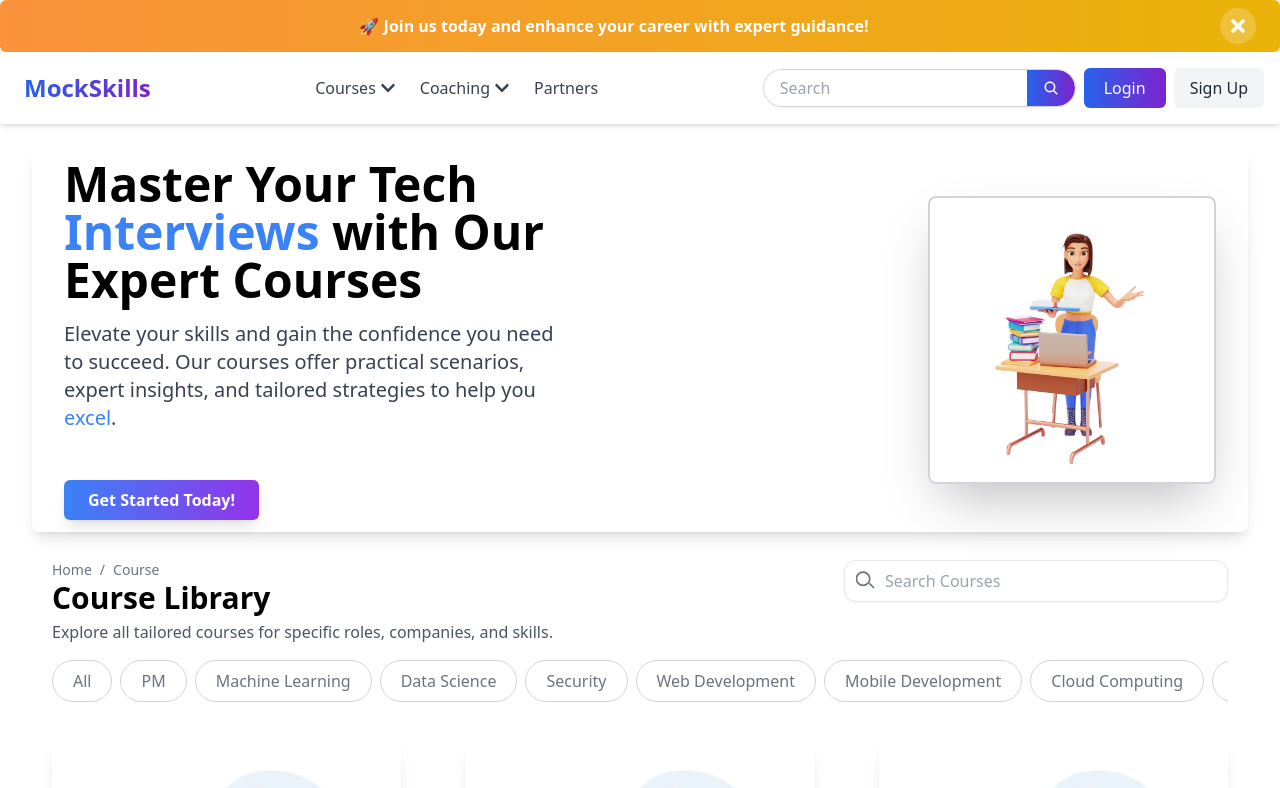
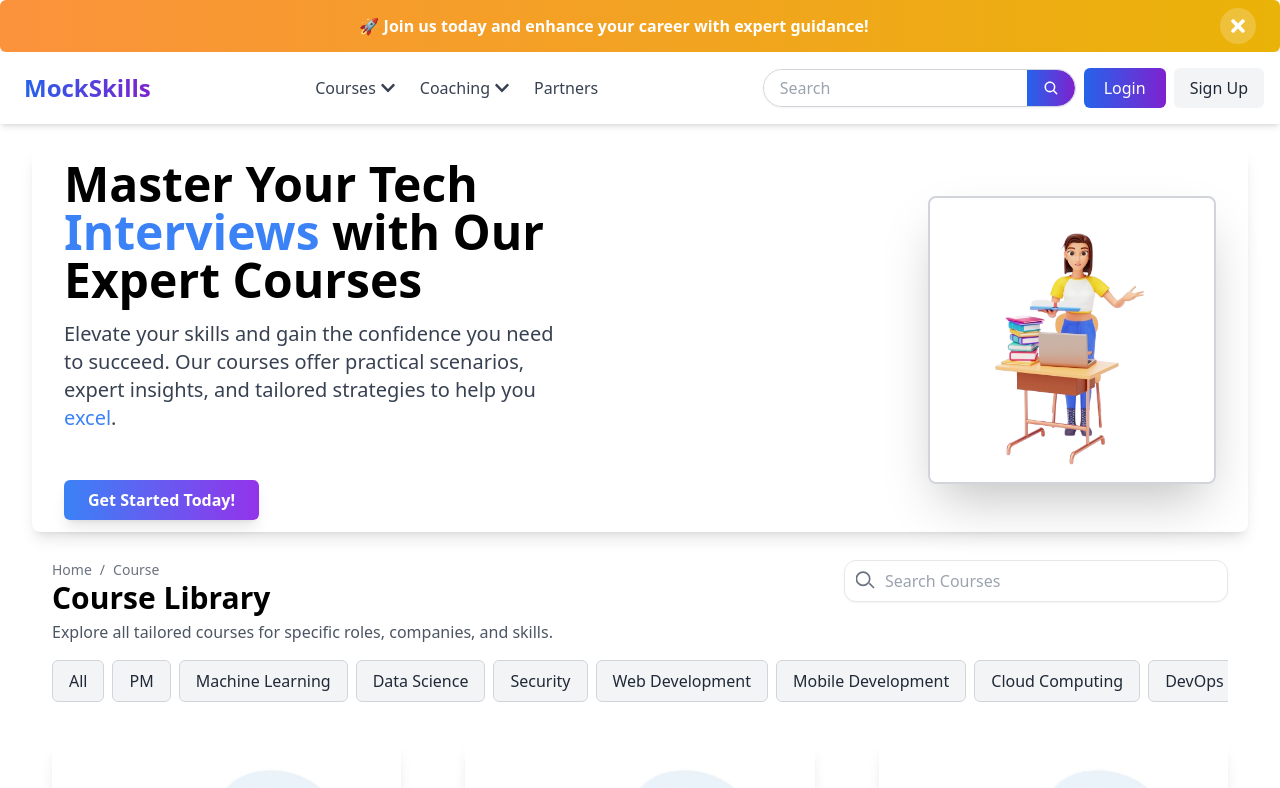
Before and after one commit to MockSkills-Tech/mockskills, a React (Vite) app: page /courses in a window 1280 px wide. Shown: the top 788 px of the page. Built offline with nearby package versions, Linux system fonts and the light colour scheme.

Commit message:
Improve button style in FilterTags component

```diff
--- a/src/Components/Courses/FilterTags.jsx
+++ b/src/Components/Courses/FilterTags.jsx
@@ -6,7 +6,7 @@ const FilterTags = () => {
       {TAGS.map((tag) => (
         <button
           key={tag}
-          className="border border-gray-300 text-gray-500 hover:bg-gradient-to-r from-blue-600 to-purple-700 hover:text-white px-5 py-2 rounded-full hover:scale-105 transition-all duration-300 ease-in-out  whitespace-nowrap"
+          className="border border-gray-300 text-gray-800 bg-gray-100 hover:bg-gradient-to-r from-blue-500 to-purple-600 hover:text-white px-4 py-2 rounded-md transition-all duration-300 ease-in-out whitespace-nowrap"
         >
           {tag}
         </button>
```
